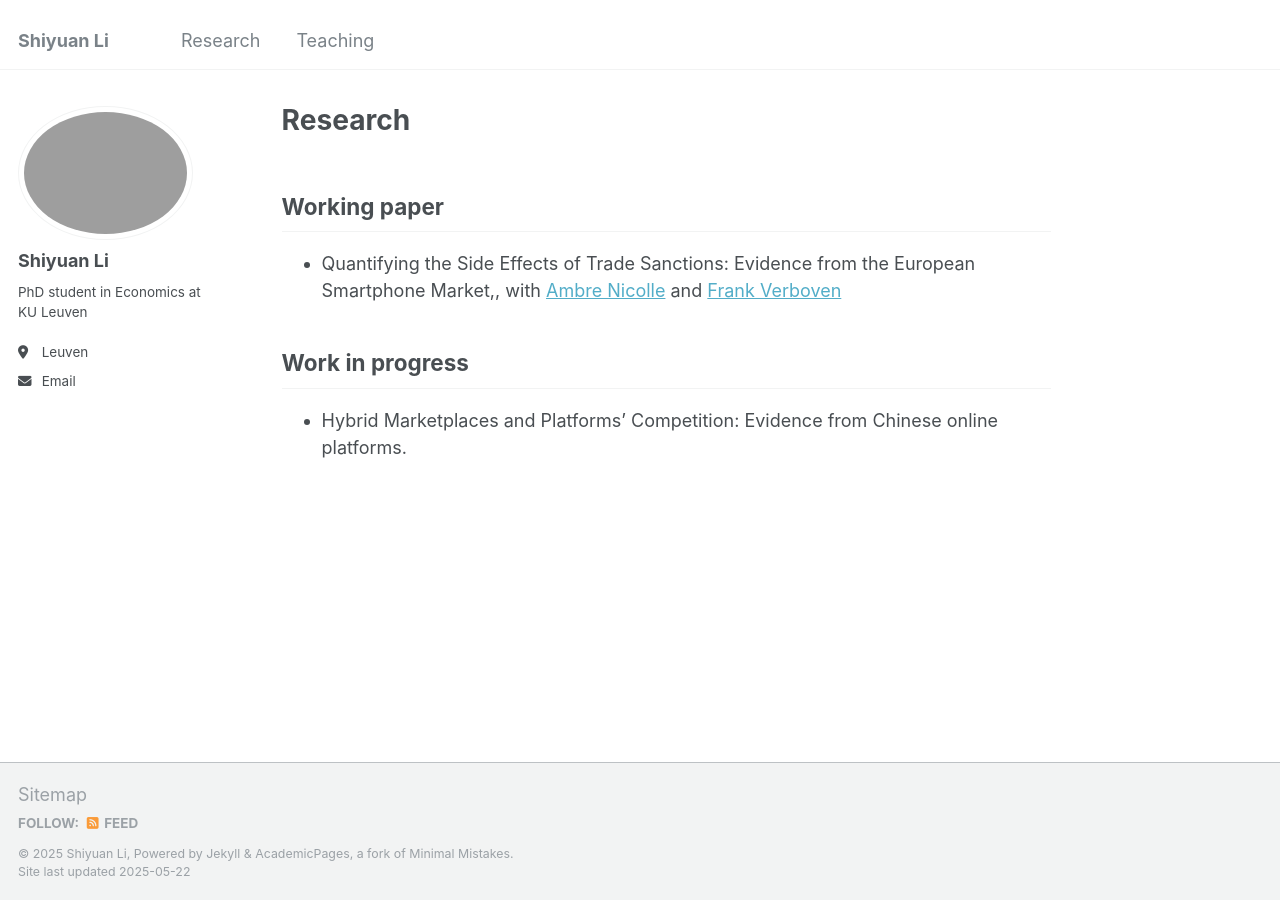
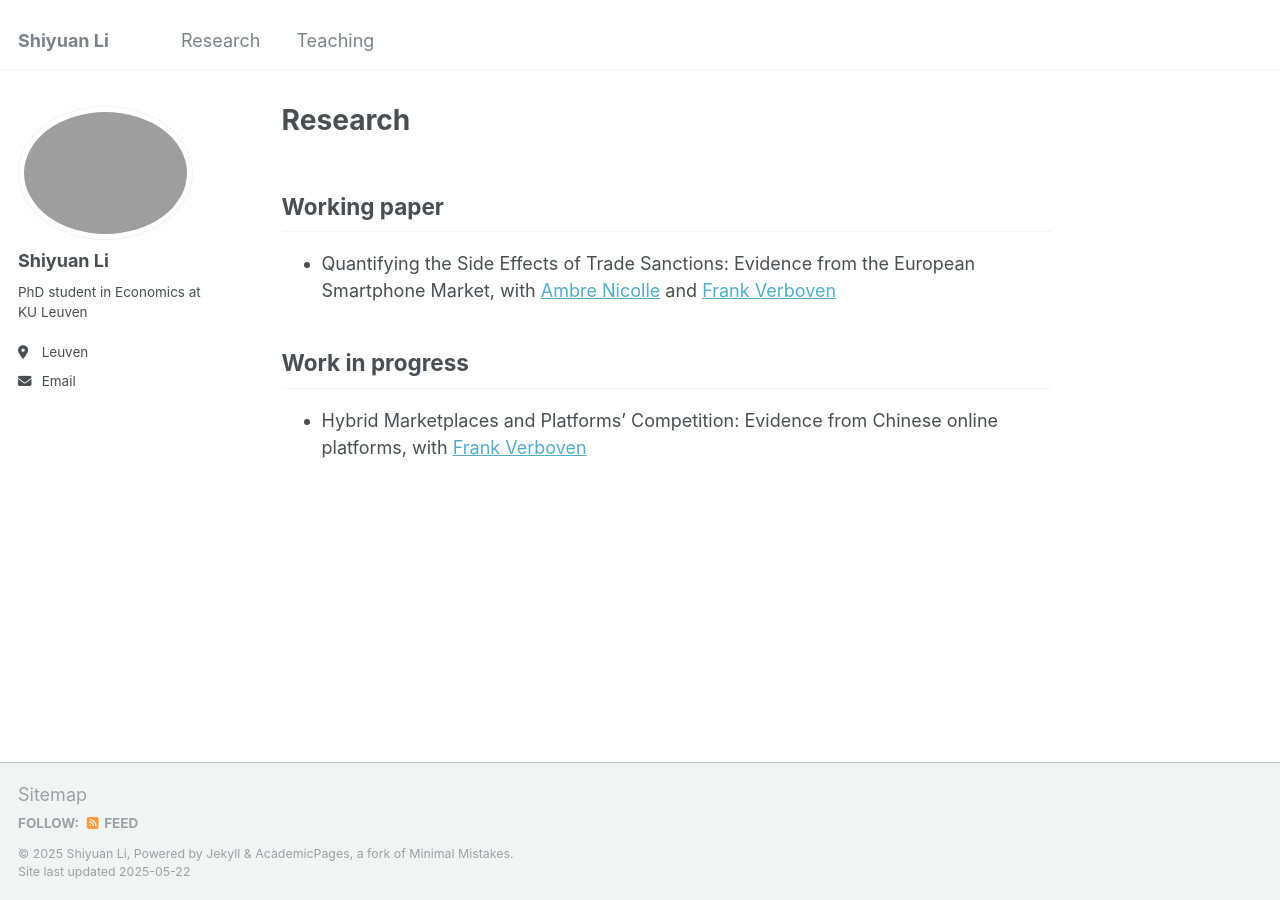
Before and after one commit to ShiyuanLi1/shiyuanli1.github.io, a Jekyll site: the page built from _pages/research.md, in a window 1280 px wide. Built offline with Jekyll 4.4.1, drawn with Linux system fonts in a browser that asks for light colours.

Commit message:
Update research.md

```diff
--- a/_pages/research.md
+++ b/_pages/research.md
@@ -5,9 +5,10 @@ title: "Research"
 
 ## Working paper
 
-* Quantifying the Side Effects of Trade Sanctions: Evidence from the European Smartphone Market,,
+* Quantifying the Side Effects of Trade Sanctions: Evidence from the European Smartphone Market,
    with [Ambre Nicolle](https://ambrenicolle.com/) and [Frank Verboven](https://sites.google.com/site/frankverbo/home)
 
 ## Work in progress
 
-* Hybrid Marketplaces and Platforms’ Competition: Evidence from Chinese online platforms.
+* Hybrid Marketplaces and Platforms’ Competition: Evidence from Chinese online platforms,
+  with [Frank Verboven](https://sites.google.com/site/frankverbo/home)
```
